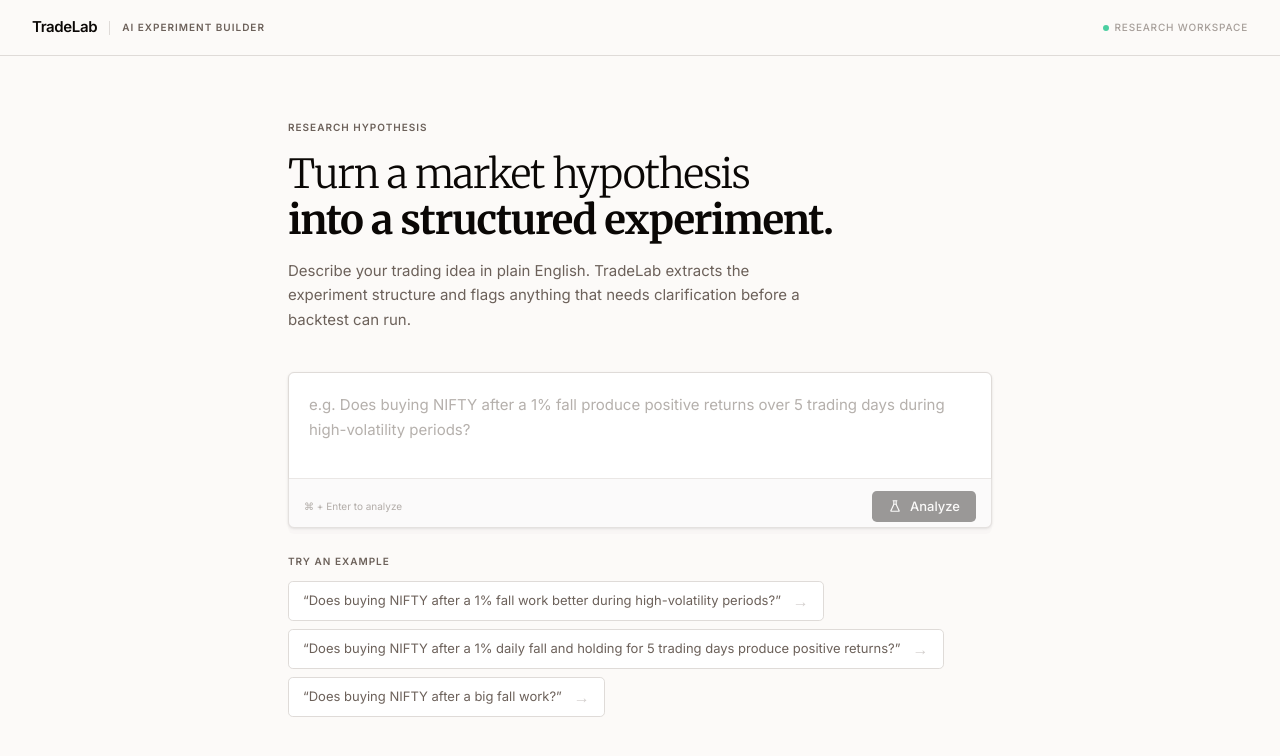
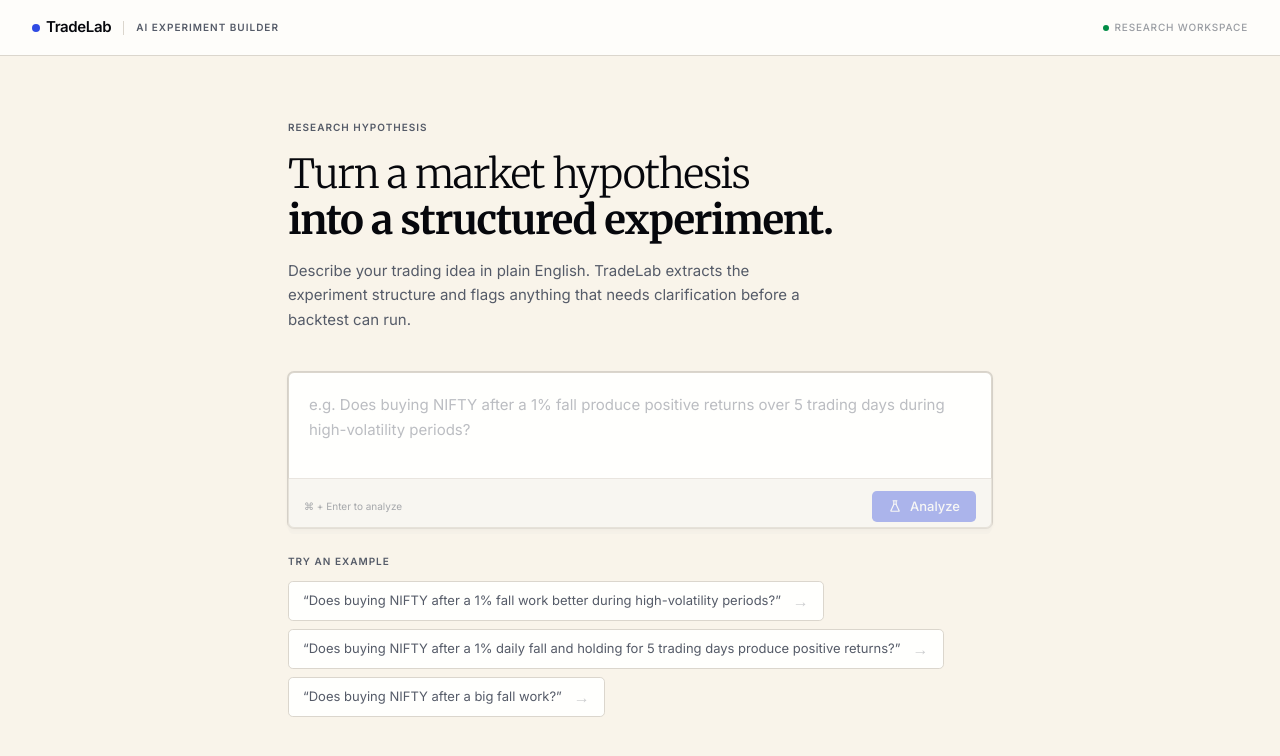
Before and after one commit to ItsDevannshhh/Ai-trading-experiment-builder, a Next.js app: page / in a window 1280 px wide. Shown: the top 756 px of the page. Built offline with nearby package versions, Linux system fonts and the light colour scheme.

Commit message:
feat: final polished ui

```diff
--- a/app/globals.css
+++ b/app/globals.css
@@ -48,127 +48,149 @@
   --radius-4xl: calc(var(--radius) * 2.6);
 }
 
+/* ─── Light mode ─────────────────────────────────────────────── */
 :root {
-  /* Core surfaces */
-  --background: oklch(0.985 0.003 60);
-  --foreground: oklch(0.13 0.008 50);
+  /* Page background — warm ivory, clearly not plain white */
+  --background: oklch(0.968 0.014 82);
+  --foreground: oklch(0.130 0.012 268);   /* deep ink — slight cool/violet undertone */
 
-  /* Cards & popovers — slightly elevated from background */
-  --card: oklch(1 0 0);
-  --card-foreground: oklch(0.13 0.008 50);
-  --popover: oklch(1 0 0);
-  --popover-foreground: oklch(0.13 0.008 50);
+  /* Cards — elevated pure-white surface above the ivory bg */
+  --card: oklch(0.999 0.002 80);
+  --card-foreground: oklch(0.130 0.012 268);
+  --popover: oklch(0.999 0.002 80);
+  --popover-foreground: oklch(0.130 0.012 268);
 
-  /* Primary — near-black ink */
-  --primary: oklch(0.18 0.008 43);
-  --primary-foreground: oklch(0.98 0.002 67);
+  /* Primary — rich indigo accent */
+  --primary: oklch(0.500 0.230 268);
+  --primary-foreground: oklch(0.985 0.004 268);
 
-  /* Secondary / Muted — warm off-white surfaces */
-  --secondary: oklch(0.96 0.003 60);
-  --secondary-foreground: oklch(0.25 0.008 43);
-  --muted: oklch(0.955 0.004 60);
-  --muted-foreground: oklch(0.50 0.018 50);
-  --accent: oklch(0.95 0.004 60);
-  --accent-foreground: oklch(0.18 0.008 43);
+  /* Secondary / muted — warm neutral surfaces */
+  --secondary: oklch(0.942 0.016 82);
+  --secondary-foreground: oklch(0.200 0.012 268);
+  --muted: oklch(0.948 0.012 82);
+  --muted-foreground: oklch(0.470 0.022 268);
+  --accent: oklch(0.942 0.016 82);
+  --accent-foreground: oklch(0.200 0.012 268);
 
   /* Semantic */
-  --destructive: oklch(0.56 0.22 28);
-  --border: oklch(0.895 0.006 60);
-  --input: oklch(0.895 0.006 60);
-  --ring: oklch(0.50 0.018 50);
+  --destructive: oklch(0.560 0.220 28);
+  --border: oklch(0.878 0.014 82);        /* warm, visible — gives card edges depth */
+  --input: oklch(0.878 0.014 82);
+  --ring: oklch(0.500 0.230 268);         /* indigo focus ring matches primary */
 
   /* Charts */
-  --chart-1: oklch(0.837 0.128 66.29);
-  --chart-2: oklch(0.705 0.213 47.604);
-  --chart-3: oklch(0.646 0.222 41.116);
-  --chart-4: oklch(0.553 0.195 38.402);
-  --chart-5: oklch(0.47 0.157 37.304);
+  --chart-1: oklch(0.500 0.230 268);
+  --chart-2: oklch(0.705 0.213 47.6);
+  --chart-3: oklch(0.646 0.222 41.1);
+  --chart-4: oklch(0.553 0.195 38.4);
+  --chart-5: oklch(0.470 0.157 37.3);
 
-  /* Radius — 6px base for premium feel */
+  /* Radius */
   --radius: 6px;
 
   /* Sidebar */
-  --sidebar: oklch(0.975 0.003 60);
-  --sidebar-foreground: oklch(0.13 0.008 50);
-  --sidebar-primary: oklch(0.18 0.008 43);
-  --sidebar-primary-foreground: oklch(0.98 0.002 67);
-  --sidebar-accent: oklch(0.95 0.004 60);
-  --sidebar-accent-foreground: oklch(0.18 0.008 43);
-  --sidebar-border: oklch(0.895 0.006 60);
-  --sidebar-ring: oklch(0.50 0.018 50);
+  --sidebar: oklch(0.955 0.016 82);
+  --sidebar-foreground: oklch(0.130 0.012 268);
+  --sidebar-primary: oklch(0.500 0.230 268);
+  --sidebar-primary-foreground: oklch(0.985 0.004 268);
+  --sidebar-accent: oklch(0.942 0.016 82);
+  --sidebar-accent-foreground: oklch(0.200 0.012 268);
+  --sidebar-border: oklch(0.878 0.014 82);
+  --sidebar-ring: oklch(0.500 0.230 268);
 
-  /* TradeLab semantic tokens */
-  --tl-surface: oklch(0.975 0.003 60);
-  --tl-surface-elevated: oklch(1 0 0);
-  --tl-surface-code: oklch(0.96 0.004 60);
-  --tl-amber: oklch(0.72 0.12 72);
-  --tl-amber-bg: oklch(0.98 0.02 90);
-  --tl-amber-border: oklch(0.88 0.06 80);
-  --tl-green: oklch(0.60 0.14 150);
-  --tl-green-bg: oklch(0.975 0.02 155);
-  --tl-green-border: oklch(0.85 0.06 150);
-  --tl-label: oklch(0.50 0.018 50);
-  --tl-divider: oklch(0.905 0.005 60);
+  /* ── TradeLab semantic tokens ── */
+  --tl-surface:          oklch(0.955 0.014 82);    /* inset surfaces, code bg base */
+  --tl-surface-elevated: oklch(0.999 0.002 80);    /* card tops, elevated layers */
+  --tl-surface-code:     oklch(0.948 0.010 80);    /* JSON / pre blocks */
+  --tl-divider:          oklch(0.878 0.014 82);
+
+  /* Amber — ambiguity */
+  --tl-amber:        oklch(0.680 0.130 68);
+  --tl-amber-bg:     oklch(0.980 0.020 88);
+  --tl-amber-border: oklch(0.860 0.060 78);
+
+  /* Green — ready */
+  --tl-green:        oklch(0.560 0.150 152);
+  --tl-green-bg:     oklch(0.972 0.024 152);
+  --tl-green-border: oklch(0.830 0.070 152);
+
+  /* Indigo — accent */
+  --tl-accent:        oklch(0.500 0.230 268);
+  --tl-accent-muted:  oklch(0.500 0.230 268 / 0.12);
+  --tl-accent-border: oklch(0.720 0.140 268);
+
+  --tl-label: oklch(0.470 0.022 268);
 }
 
+/* ─── Dark mode ─────────────────────────────────────────────── */
 .dark {
-  /* Core surfaces */
-  --background: oklch(0.112 0.006 50);
-  --foreground: oklch(0.95 0.003 67);
+  /* Page background — deep charcoal/ink with very subtle violet undertone */
+  --background: oklch(0.112 0.016 268);
+  --foreground: oklch(0.938 0.008 268);   /* cool near-white */
 
-  /* Cards — subtly elevated above background */
-  --card: oklch(0.155 0.007 48);
-  --card-foreground: oklch(0.95 0.003 67);
-  --popover: oklch(0.155 0.007 48);
-  --popover-foreground: oklch(0.95 0.003 67);
+  /* Cards — clearly elevated above the dark background */
+  --card: oklch(0.158 0.016 266);
+  --card-foreground: oklch(0.938 0.008 268);
+  --popover: oklch(0.158 0.016 266);
+  --popover-foreground: oklch(0.938 0.008 268);
 
-  /* Primary — near-white */
-  --primary: oklch(0.92 0.004 60);
-  --primary-foreground: oklch(0.155 0.007 48);
+  /* Primary — indigo, slightly lighter for contrast on dark bg */
+  --primary: oklch(0.640 0.200 268);
+  --primary-foreground: oklch(0.985 0.004 268);
 
-  /* Secondary / Muted */
-  --secondary: oklch(0.215 0.009 48);
-  --secondary-foreground: oklch(0.92 0.004 60);
-  --muted: oklch(0.205 0.008 48);
-  --muted-foreground: oklch(0.62 0.016 50);
-  --accent: oklch(0.205 0.008 48);
-  --accent-foreground: oklch(0.92 0.004 60);
+  /* Secondary / muted */
+  --secondary: oklch(0.205 0.018 266);
+  --secondary-foreground: oklch(0.880 0.010 268);
+  --muted: oklch(0.200 0.016 266);
+  --muted-foreground: oklch(0.600 0.020 268);
+  --accent: oklch(0.205 0.018 266);
+  --accent-foreground: oklch(0.880 0.010 268);
 
   /* Semantic */
-  --destructive: oklch(0.68 0.18 22);
+  --destructive: oklch(0.680 0.180 22);
   --border: oklch(1 0 0 / 9%);
-  --input: oklch(1 0 0 / 12%);
-  --ring: oklch(0.55 0.016 50);
+  --input: oklch(1 0 0 / 13%);
+  --ring: oklch(0.640 0.200 268);
 
   /* Charts */
-  --chart-1: oklch(0.837 0.128 66.29);
-  --chart-2: oklch(0.705 0.213 47.604);
-  --chart-3: oklch(0.646 0.222 41.116);
-  --chart-4: oklch(0.553 0.195 38.402);
-  --chart-5: oklch(0.47 0.157 37.304);
+  --chart-1: oklch(0.640 0.200 268);
+  --chart-2: oklch(0.705 0.213 47.6);
+  --chart-3: oklch(0.646 0.222 41.1);
+  --chart-4: oklch(0.553 0.195 38.4);
+  --chart-5: oklch(0.470 0.157 37.3);
 
   /* Sidebar */
-  --sidebar: oklch(0.155 0.007 48);
-  --sidebar-foreground: oklch(0.95 0.003 67);
-  --sidebar-primary: oklch(0.488 0.243 264.376);
-  --sidebar-primary-foreground: oklch(0.95 0.003 67);
-  --sidebar-accent: oklch(0.215 0.009 48);
-  --sidebar-accent-foreground: oklch(0.95 0.003 67);
+  --sidebar: oklch(0.158 0.016 266);
+  --sidebar-foreground: oklch(0.938 0.008 268);
+  --sidebar-primary: oklch(0.640 0.200 268);
+  --sidebar-primary-foreground: oklch(0.985 0.004 268);
+  --sidebar-accent: oklch(0.205 0.018 266);
+  --sidebar-accent-foreground: oklch(0.880 0.010 268);
   --sidebar-border: oklch(1 0 0 / 9%);
-  --sidebar-ring: oklch(0.55 0.016 50);
+  --sidebar-ring: oklch(0.640 0.200 268);
 
-  /* TradeLab semantic tokens — dark */
-  --tl-surface: oklch(0.155 0.007 48);
-  --tl-surface-elevated: oklch(0.185 0.008 48);
-  --tl-surface-code: oklch(0.135 0.006 50);
-  --tl-amber: oklch(0.76 0.12 72);
-  --tl-amber-bg: oklch(0.165 0.015 65);
-  --tl-amber-border: oklch(0.30 0.06 70);
-  --tl-green: oklch(0.72 0.14 155);
-  --tl-green-bg: oklch(0.148 0.018 155);
-  --tl-green-border: oklch(0.28 0.07 155);
-  --tl-label: oklch(0.62 0.016 50);
-  --tl-divider: oklch(1 0 0 / 7%);
+  /* ── TradeLab semantic tokens — dark ── */
+  --tl-surface:          oklch(0.158 0.016 266);
+  --tl-surface-elevated: oklch(0.190 0.018 265);
+  --tl-surface-code:     oklch(0.130 0.012 266);   /* slightly deeper than card */
+  --tl-divider:          oklch(1 0 0 / 7%);
+
+  /* Amber — dark mode */
+  --tl-amber:        oklch(0.760 0.130 72);
+  --tl-amber-bg:     oklch(0.158 0.022 68);
+  --tl-amber-border: oklch(0.320 0.070 70);
+
+  /* Green — dark mode */
+  --tl-green:        oklch(0.720 0.150 155);
+  --tl-green-bg:     oklch(0.148 0.022 155);
+  --tl-green-border: oklch(0.300 0.080 155);
+
+  /* Indigo — dark mode */
+  --tl-accent:        oklch(0.640 0.200 268);
+  --tl-accent-muted:  oklch(0.640 0.200 268 / 0.15);
+  --tl-accent-border: oklch(0.420 0.150 268);
+
+  --tl-label: oklch(0.600 0.020 268);
 }
 
 @layer base {
@@ -181,6 +203,20 @@
     font-feature-settings: "rlig" 1, "calt" 1, "kern" 1;
     -webkit-font-smoothing: antialiased;
     -moz-osx-font-smoothing: grayscale;
+    /* Subtle atmospheric gradient — barely perceptible indigo top-glow */
+    background-image: radial-gradient(
+      ellipse 100% 40% at 50% -5%,
+      oklch(0.70 0.12 268 / 0.055),
+      transparent
+    );
+  }
+
+  .dark body {
+    background-image: radial-gradient(
+      ellipse 100% 40% at 50% -5%,
+      oklch(0.40 0.15 268 / 0.10),
+      transparent
+    );
   }
 
   html {
@@ -188,38 +224,38 @@
     text-rendering: optimizeLegibility;
   }
 
-  /* Smooth transitions for interactive elements */
   button:not(:disabled),
   [role="button"]:not(:disabled) {
     cursor: pointer;
   }
+}
 
-  /* Focus visible improvements */
-  :focus-visible {
-    outline-offset: 2px;
+/* ─── TradeLab utility classes ─────────────────────────────── */
+@layer utilities {
+  .tl-label {
+    @apply text-[10px] font-semibold uppercase tracking-[0.1em];
+    color: var(--tl-label);
+  }
+
+  /* Indigo primary button */
+  .tl-btn-primary {
+    background-color: var(--tl-accent);
+    color: var(--primary-foreground);
+    transition: opacity 150ms ease, box-shadow 150ms ease;
+  }
+  .tl-btn-primary:hover:not(:disabled) {
+    opacity: 0.88;
+    box-shadow: 0 0 0 3px var(--tl-accent-muted);
+  }
+  .tl-btn-primary:disabled {
+    opacity: 0.38;
+    cursor: not-allowed;
+  }
+
+  /* Indigo focus ring utility */
+  .tl-focus-ring:focus {
+    outline: none;
+    border-color: var(--tl-accent-border);
+    box-shadow: 0 0 0 3px var(--tl-accent-muted);
   }
 }
-
-/* TradeLab utility classes */
-@layer utilities {
-  .tl-label {
-    @apply text-[10px] font-semibold uppercase tracking-[0.1em] text-muted-foreground;
-  }
-
-  .tl-card {
-    @apply bg-card border border-border rounded-lg;
-  }
-
-  .tl-surface {
-    background-color: var(--tl-surface);
-  }
-
-  .tl-surface-elevated {
-    background-color: var(--tl-surface-elevated);
-  }
-
-  .font-mono-feature {
-    font-variant-numeric: tabular-nums;
-    font-feature-settings: "tnum" 1;
-  }
-}
--- a/app/page.tsx
+++ b/app/page.tsx
@@ -4,16 +4,23 @@
   return (
     <div className="min-h-screen flex flex-col bg-background font-sans">
       {/* Header */}
-      <header className="sticky top-0 z-10 flex items-center justify-between px-5 sm:px-8 h-14 border-b border-border bg-background/90 backdrop-blur-sm">
+      <header className="sticky top-0 z-10 flex items-center justify-between px-5 sm:px-8 h-14 border-b border-border bg-card/80 backdrop-blur-md">
         <div className="flex items-center gap-3">
-          {/* Wordmark */}
-          <span className="font-semibold text-[15px] tracking-tight text-foreground select-none">
-            TradeLab
-          </span>
+          {/* Wordmark with indigo accent dot */}
+          <div className="flex items-center gap-1.5">
+            <span
+              className="w-2 h-2 rounded-full"
+              style={{ background: "var(--tl-accent)" }}
+              aria-hidden="true"
+            />
+            <span className="font-semibold text-[15px] tracking-tight text-foreground select-none">
+              TradeLab
+            </span>
+          </div>
           {/* Visual separator */}
           <span className="w-px h-3.5 bg-border" aria-hidden="true" />
           {/* Eyebrow label */}
-          <span className="tl-label text-muted-foreground/70 hidden sm:block">
+          <span className="tl-label hidden sm:block">
             AI Experiment Builder
           </span>
         </div>
@@ -23,9 +30,10 @@
             className="inline-flex items-center gap-1.5 text-[10px] font-medium uppercase tracking-[0.08em] text-muted-foreground/60"
             aria-label="Research workspace"
           >
-            {/* Live indicator dot */}
+            {/* Live indicator dot — green */}
             <span
-              className="inline-block w-1.5 h-1.5 rounded-full bg-emerald-500/70"
+              className="inline-block w-1.5 h-1.5 rounded-full"
+              style={{ background: "var(--tl-green)" }}
               aria-hidden="true"
             />
             Research Workspace
--- a/features/experiments/components/editable-field.tsx
+++ b/features/experiments/components/editable-field.tsx
@@ -139,7 +139,7 @@
               "bg-background text-foreground",
               "border border-border rounded-md",
               "outline-none transition-all duration-150",
-              "focus:border-foreground/40 focus:ring-1 focus:ring-foreground/15",
+              "focus:border-[var(--tl-accent-border)] focus:ring-1 focus:ring-[var(--tl-accent-muted)]",
               activeError &&
                 "border-destructive focus:border-destructive focus:ring-destructive/20"
             )}
--- a/features/experiments/components/experiment-input.tsx
+++ b/features/experiments/components/experiment-input.tsx
@@ -36,10 +36,11 @@
           className={[
             "w-full min-h-[156px] resize-none text-[15px] leading-relaxed",
             "px-5 pt-5 pb-[60px]",
-            "bg-card text-foreground placeholder:text-muted-foreground/50",
-            "border border-border rounded-lg shadow-sm",
+            "bg-card text-foreground placeholder:text-muted-foreground/40",
+            "border border-border rounded-lg",
+            "shadow-[0_1px_4px_oklch(0_0_0/0.06),0_0_0_1px_var(--border)]",
             "outline-none transition-all duration-150",
-            "focus:border-foreground/30 focus:ring-2 focus:ring-foreground/8 focus:shadow-md",
+            "focus:border-[var(--tl-accent-border)] focus:ring-2 focus:ring-[var(--tl-accent-muted)] focus:shadow-[0_2px_12px_var(--tl-accent-muted)]",
             "disabled:opacity-50 disabled:cursor-not-allowed",
           ].join(" ")}
           value={query}
@@ -54,7 +55,7 @@
         />
 
         {/* Bottom toolbar */}
-        <div className="absolute bottom-0 left-0 right-0 flex items-center justify-between px-4 py-3 border-t border-border/60 bg-muted/30 rounded-b-lg">
+        <div className="absolute bottom-0 left-0 right-0 flex items-center justify-between px-4 py-3 border-t border-border/50 bg-muted/50 rounded-b-lg">
           <span className="text-[10px] text-muted-foreground/50 hidden sm:block select-none">
             {isPending ? "Analyzing…" : "⌘ + Enter to analyze"}
           </span>
@@ -67,9 +68,7 @@
               "ml-auto inline-flex items-center gap-2",
               "text-[13px] font-medium",
               "px-4 py-1.5 rounded-md",
-              "transition-all duration-150",
-              "disabled:opacity-40 disabled:cursor-not-allowed",
-              "bg-foreground text-background hover:opacity-90 active:opacity-80",
+              "tl-btn-primary",
             ].join(" ")}
             aria-label={isPending ? "Analyzing experiment" : "Analyze experiment"}
           >
```
Also changed, not shown: features/experiments/components/clarification-panel.tsx (+4 -4 lines), features/experiments/components/experiment-result.tsx (+6 -6 lines).
